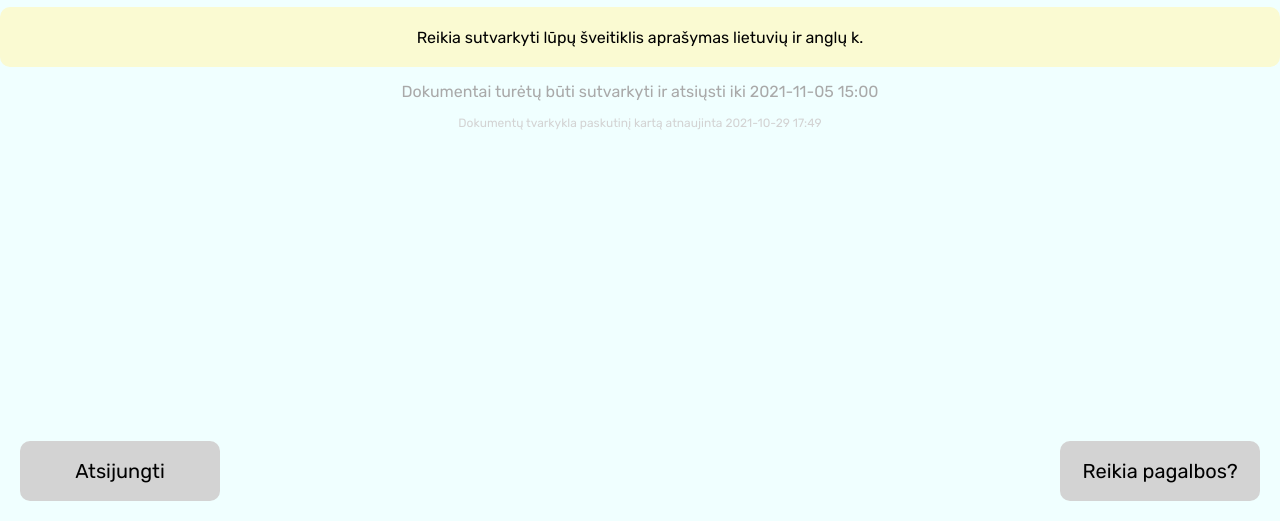
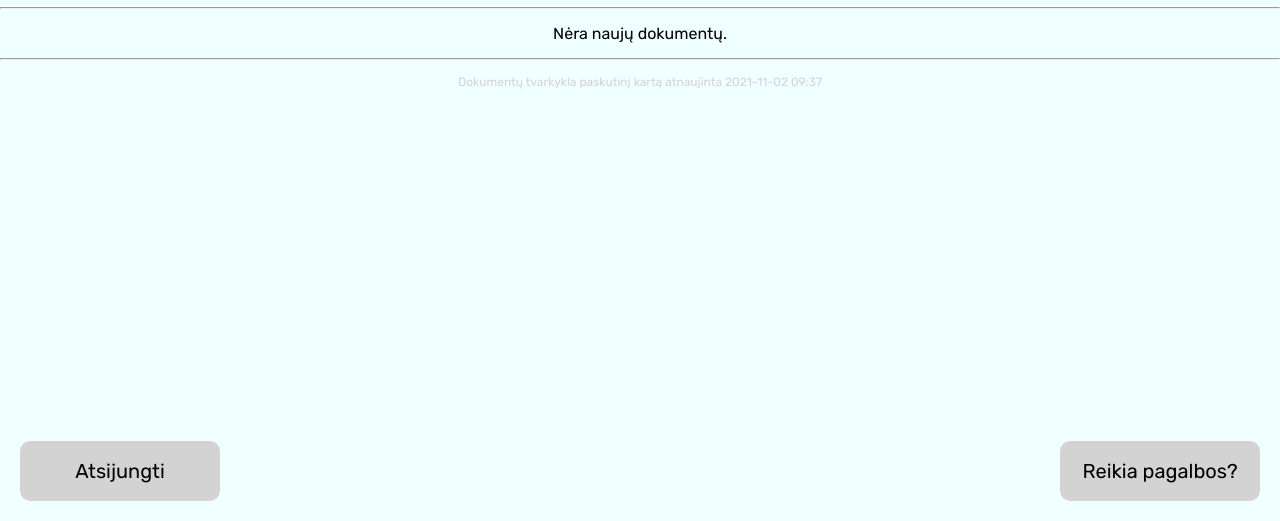
Before and after one commit to Matthewmatexas/moon_astec-darbas, a plain HTML site: page darbas.html in a window 1280 px wide. Shown: the part 279-800 px from the top of the page. Drawn offline with Linux system fonts and the light colour scheme.

Commit message:
Add files via upload

```diff
--- a/darbas.html
+++ b/darbas.html
@@ -235,16 +235,19 @@
 
 
     <button type="submit" class="btn">Atsijungti</button>
-    <button type="button" class="btn cancel" onclick="closeForm2()">Atšaukti</button>
+      <button type="button" class="btn cancel" onclick="closeForm2()">Atšaukti</button>
   </form>
 </div>
       </section>
 
     <h1 style="margin-top: 10px; margin-bottom: 10px;">Moon_astec&#9789; dokumentų tvarkykla</h1>
 
-    <div class="septintas"><a href="darbai/L%C5%ABp%C5%B3%20%C5%A1veitiklis%20prek%C4%97s%20apra%C5%A1ymas.docx" download><p>Reikia sutvarkyti lūpų šveitiklis aprašymas lietuvių ir anglų k.</p></a></div>
-    <p class="darbo-laikas">Dokumentai turėtų būti sutvarkyti ir atsiųsti iki 2021-11-05 15:00</p>
-    <p class="atnaujinta">Dokumentų tvarkykla paskutinį kartą atnaujinta 2021-10-29 17:49</p>
+<!--    <div class="septintas"><a href="darbai/L%C5%ABp%C5%B3%20%C5%A1veitiklis%20prek%C4%97s%20apra%C5%A1ymas.docx" download><p>Reikia sutvarkyti lūpų šveitiklis aprašymas lietuvių ir anglų k.</p></a></div>-->
+<!--    <p class="darbo-laikas">Dokumentai turėtų būti sutvarkyti ir atsiųsti iki 2021-11-05 15:00</p>-->
+    <hr>
+    <p style="margin: 15px;">Nėra naujų dokumentų.</p>
+    <hr>
+    <p class="atnaujinta">Dokumentų tvarkykla paskutinį kartą atnaujinta 2021-11-02 09:37</p>
 <!--
     <br>
     <p>Kol kas nėra jokių darbų.</p>
```
Also changed, not shown: profilis.html (+0 -1 lines), 8 other files.
